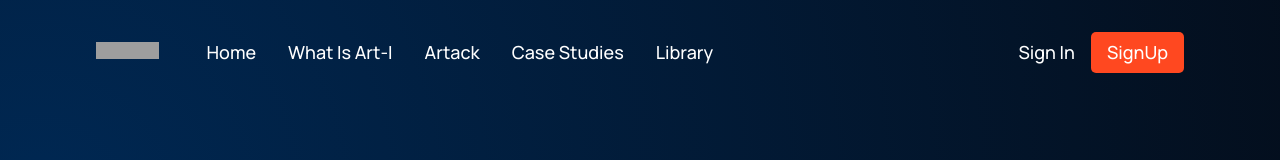
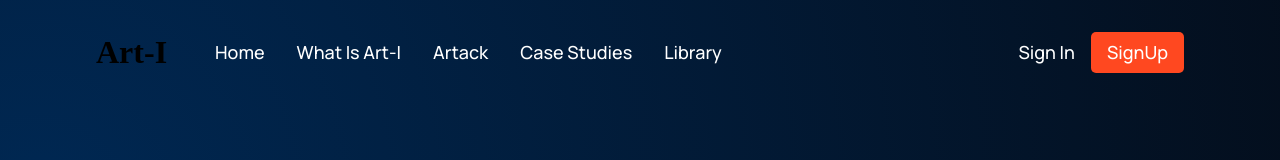
Before and after one commit to o-brayarn/art-i, a React (Create React App) app: page / in a window 1280 px wide. Shown: the top 160 px of the page. Built offline with nearby package versions, Linux system fonts and the light colour scheme; grey boxes are pictures that could not be loaded.

Commit message:
change logo

```diff
--- a/src/components/navbar/Navbar.jsx
+++ b/src/components/navbar/Navbar.jsx
@@ -1,7 +1,6 @@
 import React from 'react'
 import { useState } from 'react'
 import { RiMenu3Line, RiCloseLine } from 'react-icons/ri'
-import logo from '../../assets/logo.svg'
 import './navbar.css'
 
 // We use BEM (Block Element Modifier) for our classNames)
@@ -19,7 +18,7 @@ const Navbar = () => {
     <div className='ai__navbar'>
       <div className='ai__navbar-links'>
         <div className='ai__navbar-links_logo'>
-          <img src={logo} alt="logo" />
+          <h1> <span>Art</span>-I</h1>
         </div>
         <div className='ai__navbar-links_container'>
          <Menu />
```
